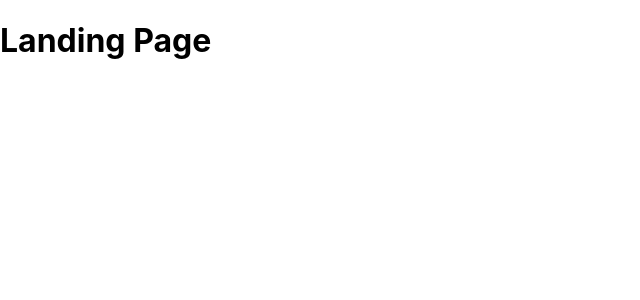
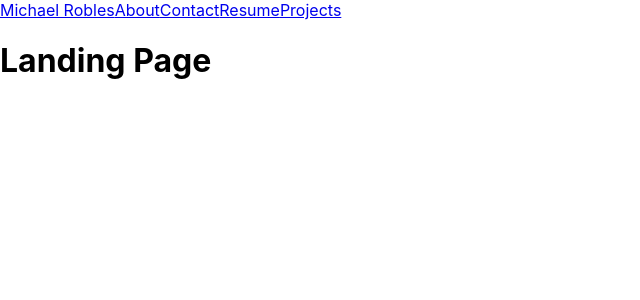
Before and after one commit to demonorez/portfolio-react, a React (Create React App) app: page / in a window 1280 px wide. Shown: the top 300 px of the page, without its empty margins (0-640 px from the left). Built offline with nearby package versions, Linux system fonts and the light colour scheme.

Commit message:
creates navbar functionality

```diff
--- a/src/App.js
+++ b/src/App.js
@@ -5,21 +5,22 @@ import Contact from './components/Pages/Contact'
 import Resume from './components/Pages/Resume'
 import ProjectsList from './components/Pages/ProjectsList'
 import Navbar from './components/NavBar/Navbar'
-// import logo from './logo.svg';
-import './App.css';
+import logo from './logo.svg'
+import './App.css'
 
 function App() {
   return (
-    // <Navbar />
+    <>
+      <Navbar />
         <Routes>
           <Route path='/' element={<Landing/>} />
           <Route path='/about' element={<About/>} />
           <Route path='/contact' element={<Contact/>} />
           <Route path='/resume' element={<Resume/>} />
           <Route path='/projects' element={<ProjectsList/>} />
-
         </Routes>
-  );
+    </>
+  )
 }
 
 export default App;
--- a/src/components/NavBar/Navbar.jsx
+++ b/src/components/NavBar/Navbar.jsx
@@ -1,6 +1,15 @@
+import { NavLink } from 'react-router-dom'
+import logo from '../../logo.svg'
+
 const Navbar = () => {
   return (
-    <h1>Links for Navbar here</h1>
+    <nav>
+      <NavLink to={'/'}>Michael Robles</NavLink>
+      <NavLink to={'/about'}>About</NavLink>
+      <NavLink to={'/contact'}>Contact</NavLink>
+      <NavLink to={'/resume'}>Resume</NavLink>
+      <NavLink to={'/projects'}>Projects</NavLink>
+    </nav>
   )
 }
 
```
Lines whose indentation alone changed are shown as unchanged.
